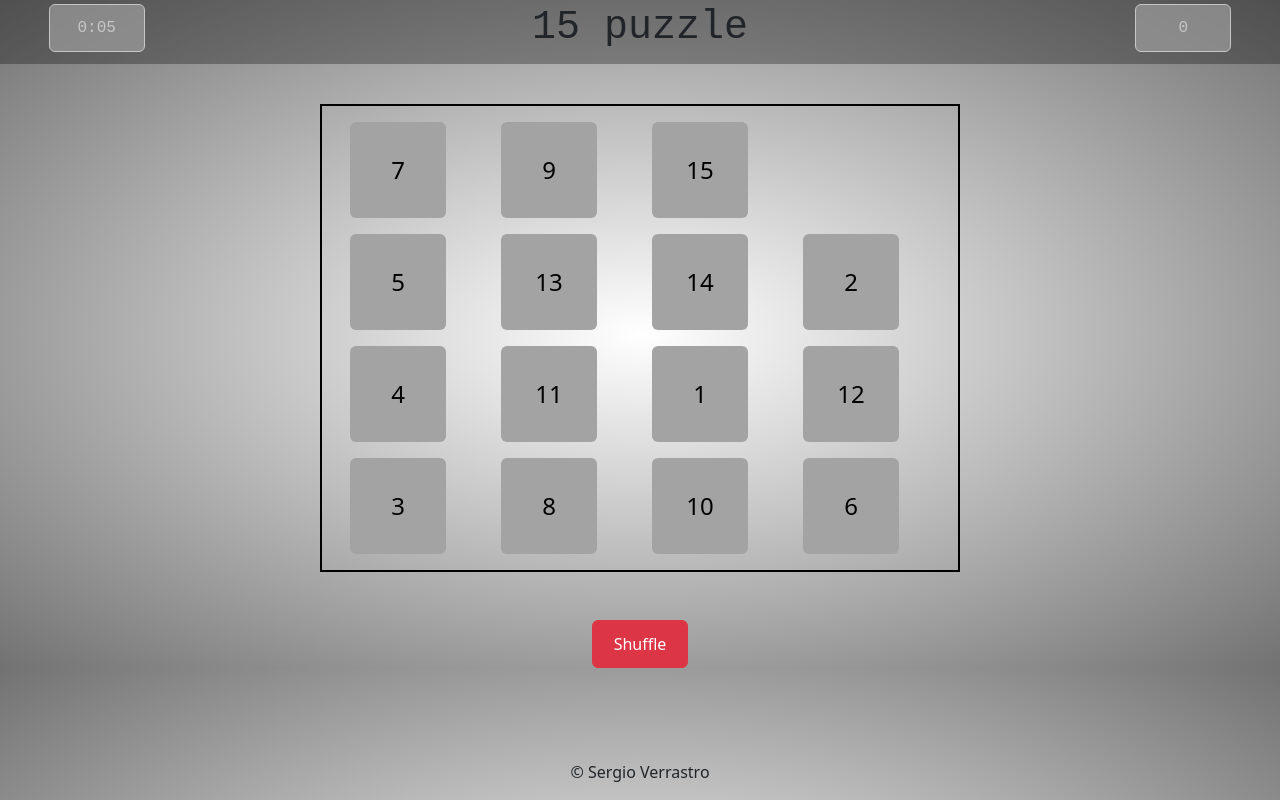
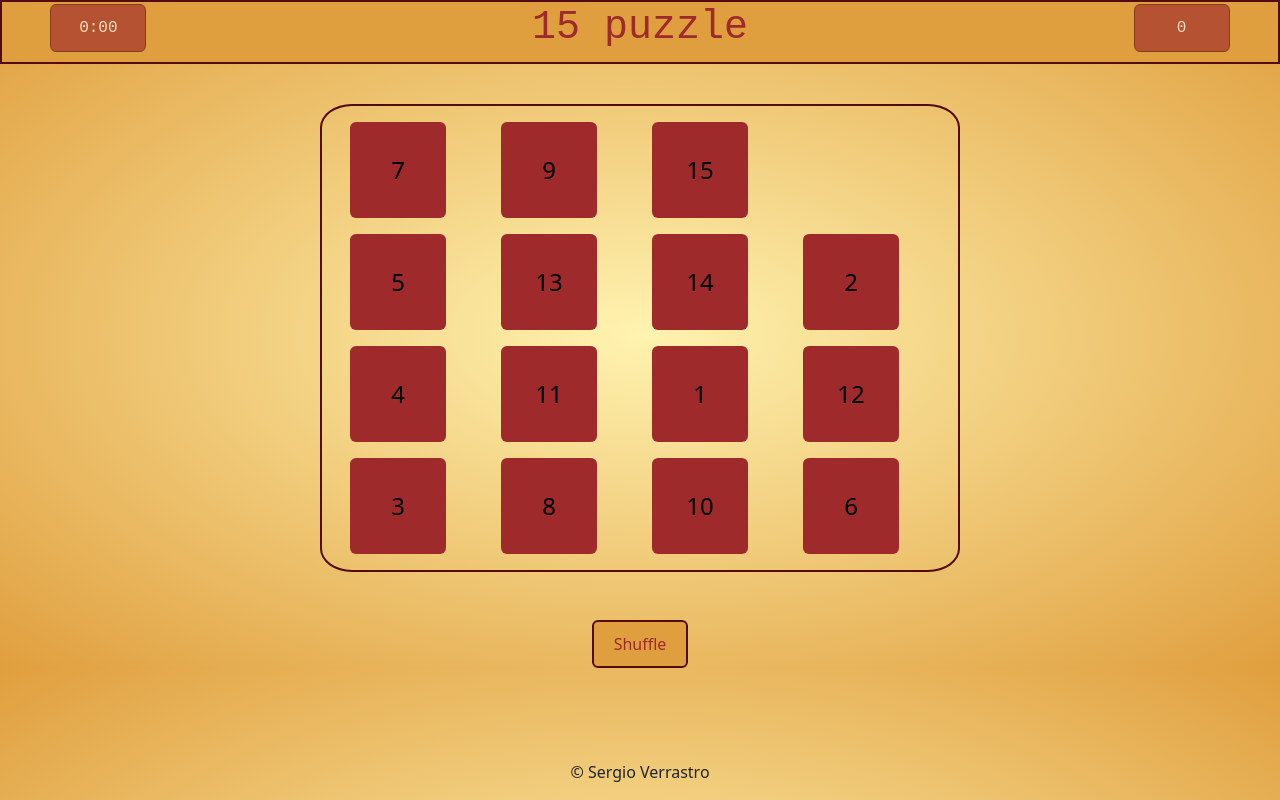
Before and after one commit to sVerrastro/15-puzzle, a plain HTML site: page index.html in a window 1280 px wide. Drawn offline with nearby package versions, Linux system fonts and the light colour scheme.

Commit message:
version 3.0.1
- fixato "miracle programming"
- update grafico

```diff
--- a/index.html
+++ b/index.html
@@ -53,6 +53,5 @@
 
 	<script src="https://cdn.jsdelivr.net/npm/bootstrap@5.3.2/dist/js/bootstrap.bundle.min.js" integrity="sha384-C6RzsynM9kWDrMNeT87bh95OGNyZPhcTNXj1NW7RuBCsyN/o0jlpcV8Qyq46cDfL" crossorigin="anonymous"></script> <!-- Integrazione Javascript Bootstrap -->
 	<script type="text/Javascript" src="script.js" ></script>
-	<script type="text/Javascript" src="timer.js" ></script>
 
 </html>
--- a/script.js
+++ b/script.js
@@ -6,6 +6,8 @@ var puzzle = [
 ];
 var winModel = puzzle;
 var counter = 0;
+var timerInterval;
+var startTime;
 
 
 drawGrid();
@@ -41,6 +43,8 @@ function clearGrid() {
 
 function actionButton(value) {
     counter++;
+    if (counter == 1) startTimer();
+
     document.getElementById("moves").innerText = counter;
 
     if (check(value, 'top')) invert(value, 'top');
@@ -135,8 +139,8 @@ function start() {
 
     let root = document.querySelector(':root');
 
-    root.style.setProperty('--ButtonBG', '#a3a3a3');
-    root.style.setProperty('--ButtonHoverBG', '#686868');
+    root.style.setProperty('--ButtonBG', '#9e2a2b');
+    root.style.setProperty('--ButtonHoverBG', '#540b0e');
 
     let numbers = [ [],[],[],[] ];
     let rand;
@@ -159,7 +163,6 @@ function start() {
     * quindi sono messi alla fine in modo da non causare danni
     **/
     stopTimer();
-    startTimer();
 }
 
 function checkWin() {
@@ -190,3 +193,21 @@ function checkWin() {
         return true;
     }
 }
+
+function startTimer() {
+    startTime = new Date().getTime();
+    timerInterval = setInterval(updateTimer, 1000);
+}
+
+function stopTimer() {
+    clearInterval(timerInterval);
+}
+
+function updateTimer() {
+    var now = new Date().getTime();
+    var elapsedTime = now - startTime;
+    var minutes = Math.floor(elapsedTime / (1000 * 60));
+    var seconds = Math.floor((elapsedTime % (1000 * 60)) / 1000);
+    seconds = (seconds < 10 ? "0" : "") + seconds;
+    document.getElementById("timer").innerText = minutes + ":" + seconds;
+}
--- a/style.css
+++ b/style.css
@@ -1,19 +1,21 @@
 :root {
-    --ButtonBG: #a3a3a3;
-    --ButtonHoverBG: #686868;
+    --ButtonBG: #9e2a2b;
+    --ButtonHoverBG: #540b0e;
 }
 
 header {
-    background-color: rgba(0, 0, 0, .3);
+    background-color:  #e09f3e;
     height: 8vh;
     align-content: center;
     font-size: 4vh;
+    color: #9e2a2b;
+    border: 2px solid #540b0e;
 
     font-family: 'Courier New';
 }
 
 body {
-    background-image: radial-gradient(rgb(255, 255, 255), rgb(114, 114, 114));
+    background-image: radial-gradient(#fff3b0, #e09f3e);
     overflow: hidden;
 }
 
@@ -29,12 +31,20 @@ div {
 
 #timer {
     background-color: var(--ButtonBG);
+    border: 1px solid var(--ButtonHoverBG);
     color: white;
 }
 
 #moves {
     background-color: var(--ButtonBG);
+    border: 1px solid var(--ButtonHoverBG);
     color: white;
+}
+
+#start {
+    background: #e09f3e;
+    border: 2px solid #540b0e;
+    color: #9e2a2b;
 }
 
 .grid {
@@ -45,7 +55,8 @@ div {
     margin-right: auto;
     margin-top: 5vh;
 
-    border: 2px solid black;
+    border: 2px solid #540b0e;
+    border-radius: 5%;
 
     .row {
         margin-left: .5vh;
--- a/timer.js
+++ /dev/null
@@ -1,19 +0,0 @@
-startTimer();
-
-function startTimer() {
-    startTime = new Date().getTime();
-    timerInterval = setInterval(updateTimer, 1000);
-}
-
-function stopTimer() {
-    clearInterval(timerInterval);
-}
-
-function updateTimer() {
-    var now = new Date().getTime();
-    var elapsedTime = now - startTime;
-    var minutes = Math.floor(elapsedTime / (1000 * 60));
-    var seconds = Math.floor((elapsedTime % (1000 * 60)) / 1000);
-    seconds = (seconds < 10 ? "0" : "") + seconds;
-    document.getElementById("timer").innerText = minutes + ":" + seconds;
-}
```
Also changed, not shown: 1 other file.
